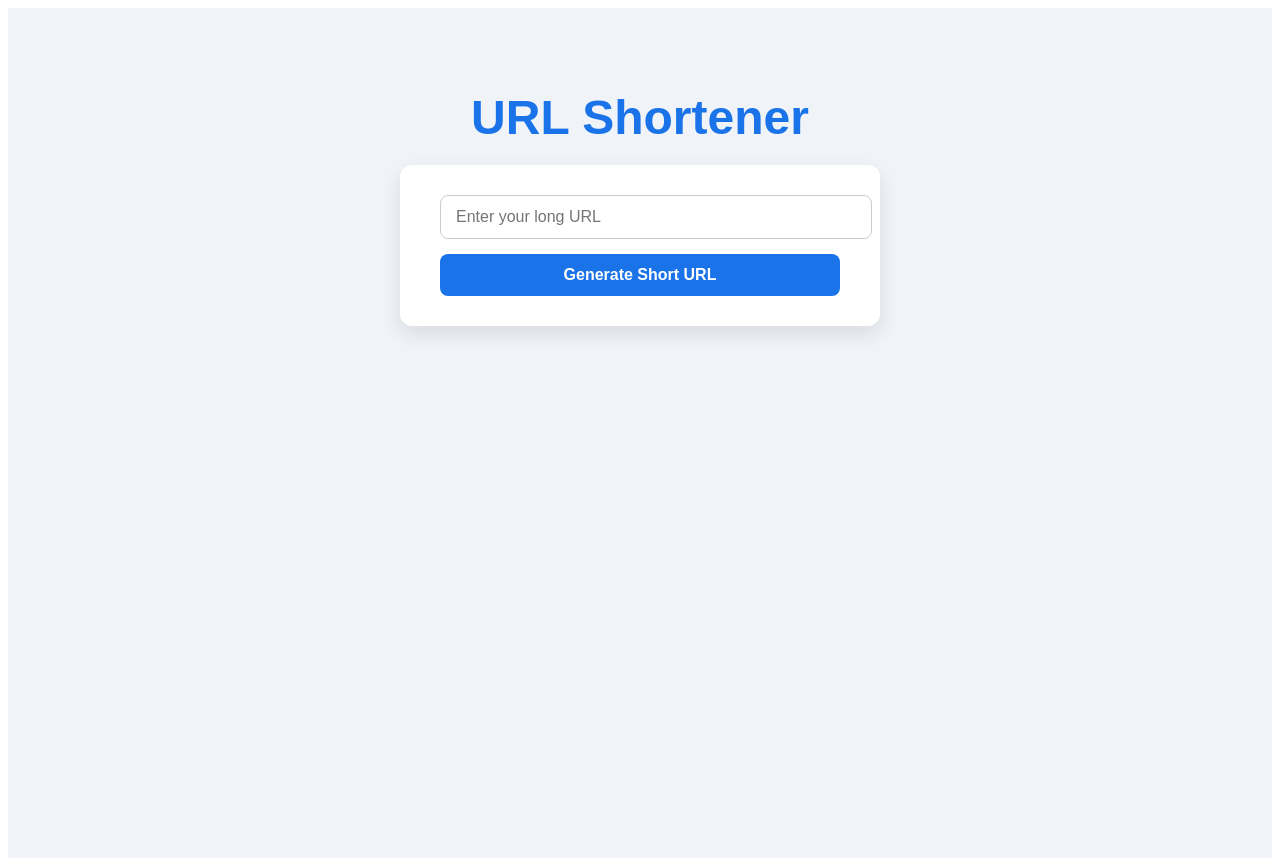
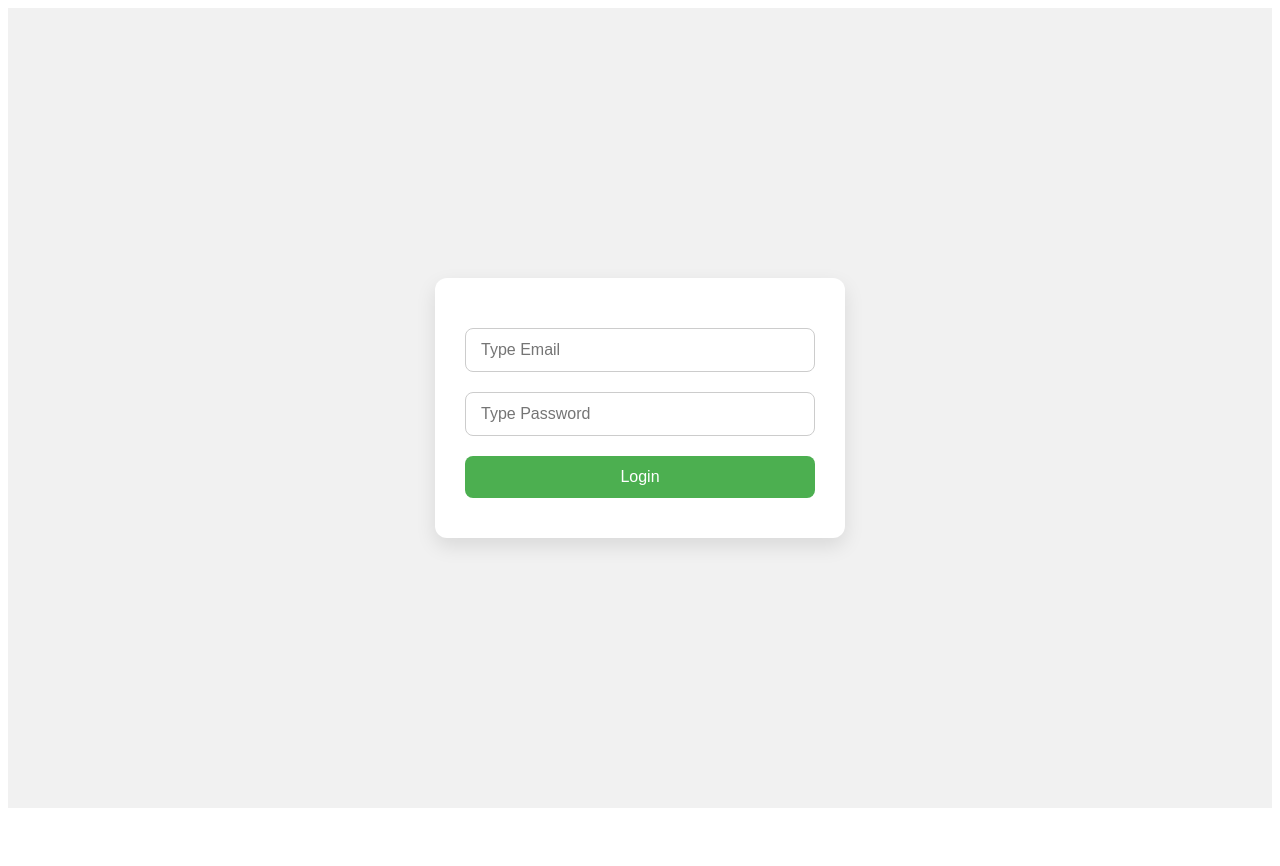
Before and after one commit to Priyanz1/URL-Shortner, a React (Vite) app in the folder Frontend/: page / in a window 1280 px wide. After the commit the page ends 816 px from the top, so only its background shows below. Built offline with nearby package versions, Linux system fonts and the light colour scheme.

Commit message:
login and register ressolve

```diff
--- a/Frontend/src/Components/Home.jsx
+++ b/Frontend/src/Components/Home.jsx
@@ -2,14 +2,16 @@ import React from 'react';
 import './Home.css';
 import Form from '../pages/Form';
 import Register from '../pages/Register';
+import Login from '../pages/Login';
 
 function Home() {
   return (
-    <div className="home-container">
-      <h1>URL Shortener</h1>
-      <Form></Form>
-    </div>
+    // <div className="home-container">
+    //   <h1>URL Shortener</h1>
+    //   <Form></Form>
+    // </div>
     // <Register/>
+    <Login></Login>
   );
 }
 
--- /dev/null
+++ b/Frontend/src/pages/Login.css
@@ -0,0 +1,73 @@
+/* Container to center the form */
+.container {
+    display: flex;
+    justify-content: center;
+    align-items: center;
+    height: 100vh;
+    background-color: #f1f1f1;
+  }
+
+  /* Form box */
+  form {
+    background-color: #fff;
+    padding: 40px 30px;
+    border-radius: 12px;
+    box-shadow: 0 8px 20px rgba(0, 0, 0, 0.1);
+    width: 350px;
+    text-align: center;
+  }
+
+  /* Form heading */
+  form h2 {
+    margin-bottom: 20px;
+    color: #333;
+  }
+
+  /* Inputs */
+  form input {
+    width: 100%;
+    padding: 12px 15px;
+    margin: 10px 0;
+    border-radius: 8px;
+    border: 1px solid #ccc;
+    font-size: 16px;
+    box-sizing: border-box;
+  }
+
+  /* Button */
+  form button {
+    width: 100%;
+    padding: 12px 15px;
+    background-color: #4caf50;
+    border: none;
+    border-radius: 8px;
+    color: #fff;
+    font-size: 16px;
+    cursor: pointer;
+    margin-top: 10px;
+    transition: 0.3s;
+  }
+
+  form button:hover {
+    background-color: #45a049;
+  }
+
+  /* Message styling */
+  .message {
+    margin-top: 15px;
+    padding: 10px;
+    border-radius: 8px;
+    font-weight: bold;
+  }
+
+  /* Error message */
+  .error {
+    background-color: #f8d7da;
+    color: #721c24;
+  }
+
+  /* Success message */
+  .success {
+    background-color: #d4edda;
+    color: #155724;
+  }
--- a/Frontend/src/pages/Login.jsx
+++ b/Frontend/src/pages/Login.jsx
@@ -1,13 +1,109 @@
-import React from 'react'
+// import axios from 'axios';
+// import React, { useState } from 'react'
+
+// function Login() {
+//   const [email,setemail] = useState();
+//   const [password,setpassword] = useState();
+//   const [message, setMessage] = useState("");
+//   const handleSubmit =(e)=>{
+//     e.preventDefault();
+
+//     const response = axios.post('http://localhost:3000/api/Login', {
+//                 email,
+//                 password
+//             }, {
+//                 withCredentials: true
+//             });
+//             setMessage(response.data.msg);
+//   }
+
+//   return (
+//     <div>
+//   <form onSubmit={(e)=>{handleSubmit(e)}}>
+//     <input value={email} onChange={(e)=>{setemail(e.target.value)}} type="email" placeholder='Type Email' />
+//     <input value={password} onChange={(e)=>{setpassword(e.target.value)}} type="password" placeholder='Type Password' />
+//     <button type='submit'>Click me</button>
+//     {message && (
+//                     <div className={`message ${error ? 'error' : 'success'}`}>
+//                         {message}
+//                     </div>
+//                 )}
+//   </form>
+//     </div>
+//   )
+// }
+
+// export default Login
+
+
+
+
+
+
+import axios from 'axios';
+import React, { useState } from 'react';
+import './Login.css';
+
 
 function Login() {
+  const [email, setEmail] = useState('');           // initialize as empty string
+  const [password, setPassword] = useState('');     // initialize as empty string
+  const [message, setMessage] = useState('');
+  const [error, setError] = useState(false);        // add error state
+
+  const handleSubmit = async (e) => {
+    e.preventDefault();
+    setMessage('');
+    setError(false);
+
+    try {
+      const response = await axios.post(
+        'http://localhost:3000/api/Login',
+        { email, password },
+        { withCredentials: true }   // allow cookies
+      );
+
+      setMessage(response.data.msg);
+      setError(false);
+    } catch (err) {
+      setError(true);
+      if (err.response && err.response.data) {
+        setMessage(err.response.data.msg || 'Login failed');
+      } else if (err.request) {
+        setMessage('No response from server. Check CORS or server status.');
+      } else {
+        setMessage(err.message || 'Something went wrong');
+      }
+    }
+  };
 
   return (
-    <div>
+    <div className="container">
+      <form onSubmit={handleSubmit}>
+        <input
+          type="email"
+          placeholder="Type Email"
+          value={email}
+          onChange={(e) => setEmail(e.target.value)}
+          required
+        />
+        <input
+          type="password"
+          placeholder="Type Password"
+          value={password}
+          onChange={(e) => setPassword(e.target.value)}
+          required
+        />
+        <button type="submit">Login</button>
 
-
+        {message && (
+          <div className={`message ${error ? 'error' : 'success'}`}>
+            {message}
+          </div>
+        )}
+      </form>
     </div>
-  )
+  );
 }
 
-export default Login
+export default Login;
```
Also changed, not shown: 1 other file (tests, documents, lock files or other folders).
